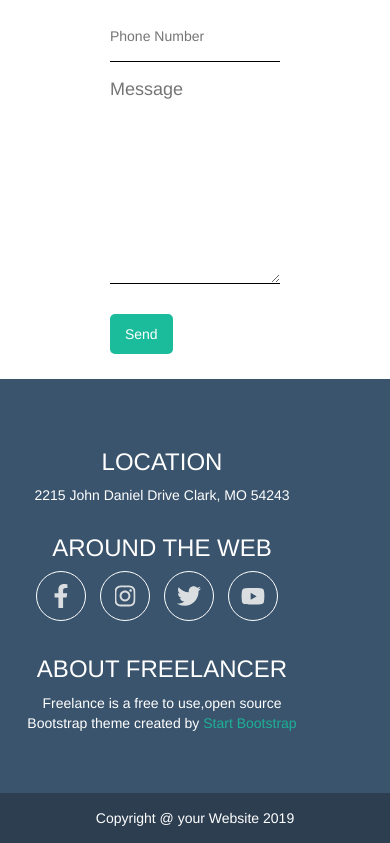
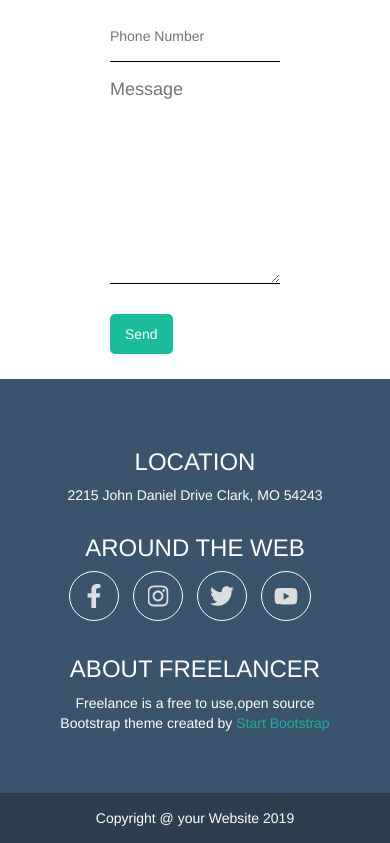
Before and after one commit to Giancarlo-Zuliani/html-css-bootstrap-freelancer, a plain HTML site: page index.html in a window 390 px wide. Shown: the part 3341-4184 px from the top of the page. Drawn offline with nearby package versions, Linux system fonts and the light colour scheme.

Commit message:
footer on smartphonescreen fixed

```diff
--- a/css/style.css
+++ b/css/style.css
@@ -201,6 +201,11 @@ footer{
   padding: 50px 0;
 }
 
+footer div {
+  margin:auto!important;
+
+}
+
 #social li{
   display: inline-block;
   border:white solid 1px;
```
